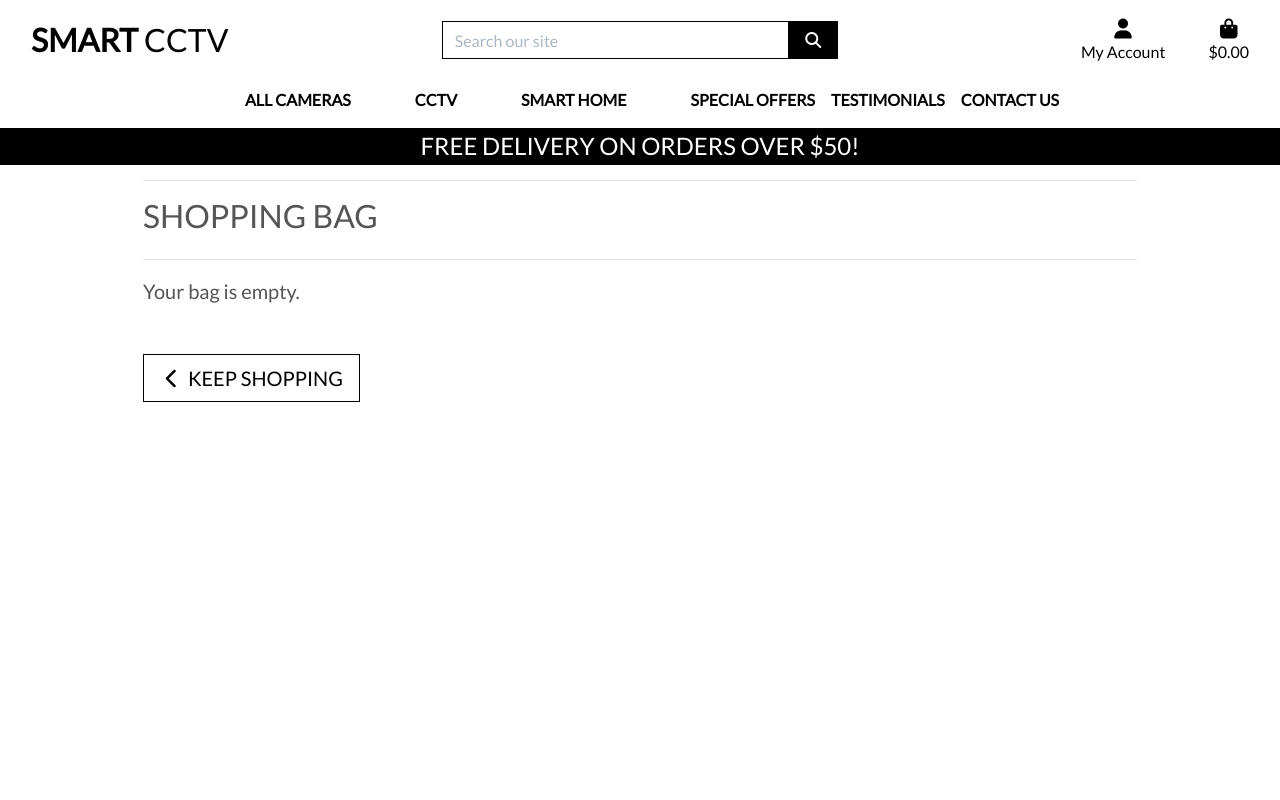
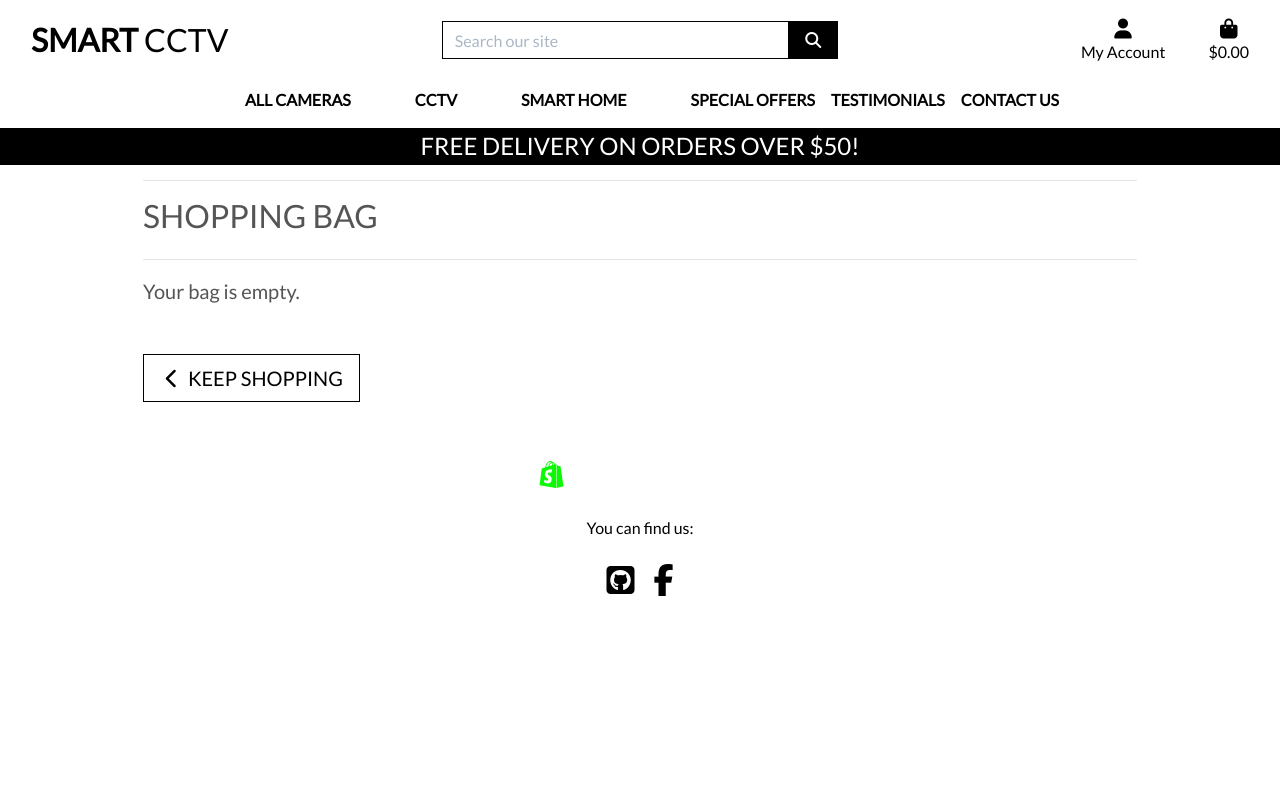
Before and after one commit to Zaurtime/smart_cctv, a Django app: page /bag/ in a window 1280 px wide. Run offline with Django 3.2, Linux system fonts and the light colour scheme; parts of the project's set-up code (start-up, migrations or seed data) failed here and were passed over; some libraries are stand-ins or nearby versions.

Commit message:
Add footer

```diff
--- a/templates/base.html
+++ b/templates/base.html
@@ -132,11 +132,43 @@
         </div>
     {% endif %}
 
+
     {% block page_header %}
     {% endblock %}
 
     {% block content %}
     {% endblock %}
+
+    <!-- Footer taken from MDBootstrap.com -->
+<footer class="text-center text-lg-start text-black">
+        <!-- Section: Mailchimp Signup Form -->
+
+     <!-- Section: Links  -->
+      <section>
+         <div class="container text-center text-md-start pt-5">
+             <div class="row">
+                  <div class="col-md-3 col-lg-4 col-xl-3 mx-auto mb-4">
+                    <!-- Information: Name/Educational Notice -->
+                    <h3 class="fw-bold mb-4 text-white">
+                     <i class="fa-brands fa-shopify" style="color:#0cf804;"></i><span class="ml-1">SMART CCTV</span>
+                    </h3>
+                    <p class="fw-bold mb-4 text-blue">You can find us:</p>
+                    <!-- Socials -->
+                    <p class="fw-bold mb-4 text-">
+                      <a class="text-reset text-decoration-none fs-3 p-2" href="https://github.com/zaurtime" rel="noopener noreferrer nofollow"
+                        target="_blank"><i class="fa-brands fa-square-github fa-2x "></i><span
+                         class="sr-only">GitHub</span></a>
+                      <a class="text-reset text-decoration-none fs-3 p-2"
+                        href="" rel="noopener noreferrer nofollow"
+                        target="_blank"><i class="fab fa-facebook-f fa-2x "></i><span
+                        class="sr-only">Facebook</span>
+                      </a>
+                    </p>
+                  </div>
+             </div>
+         </div>
+     </section>
+</footer>
 
     {% block postloadjs %}
     <script type="text/javascript">
```
